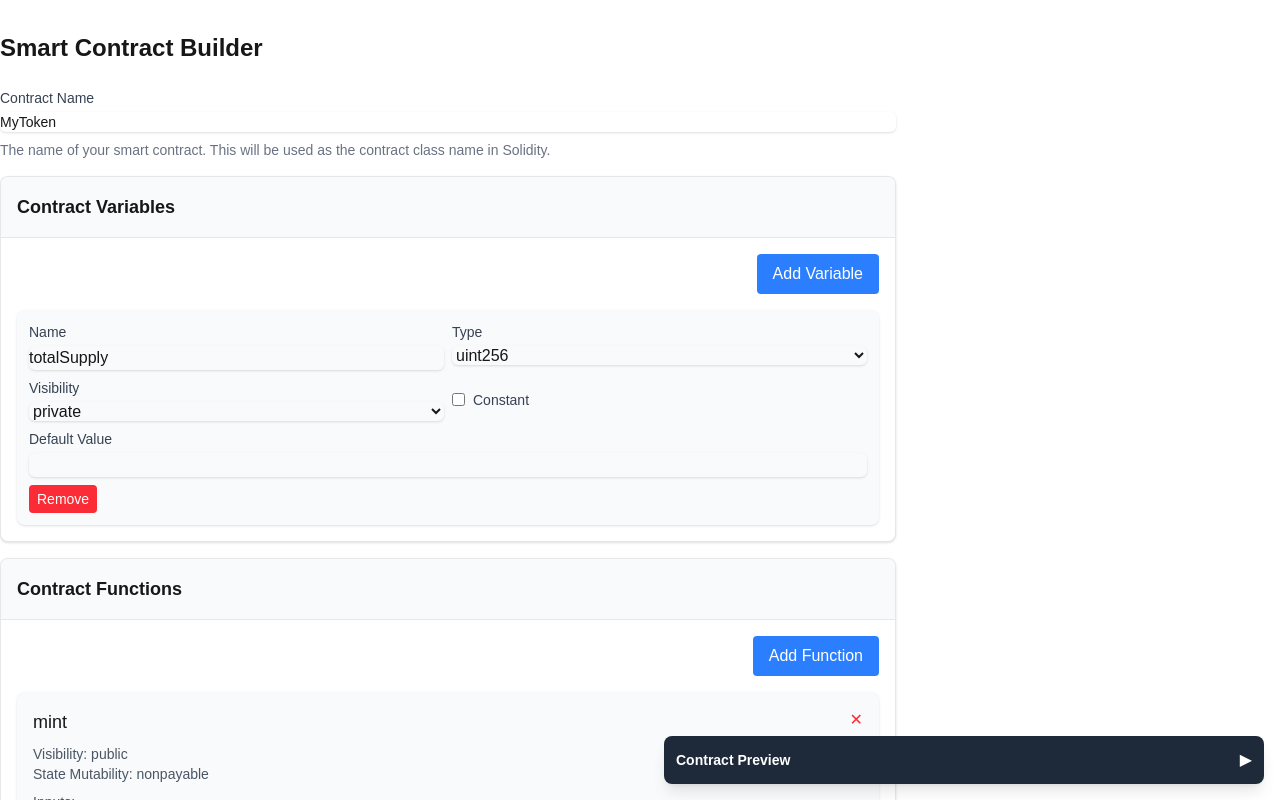
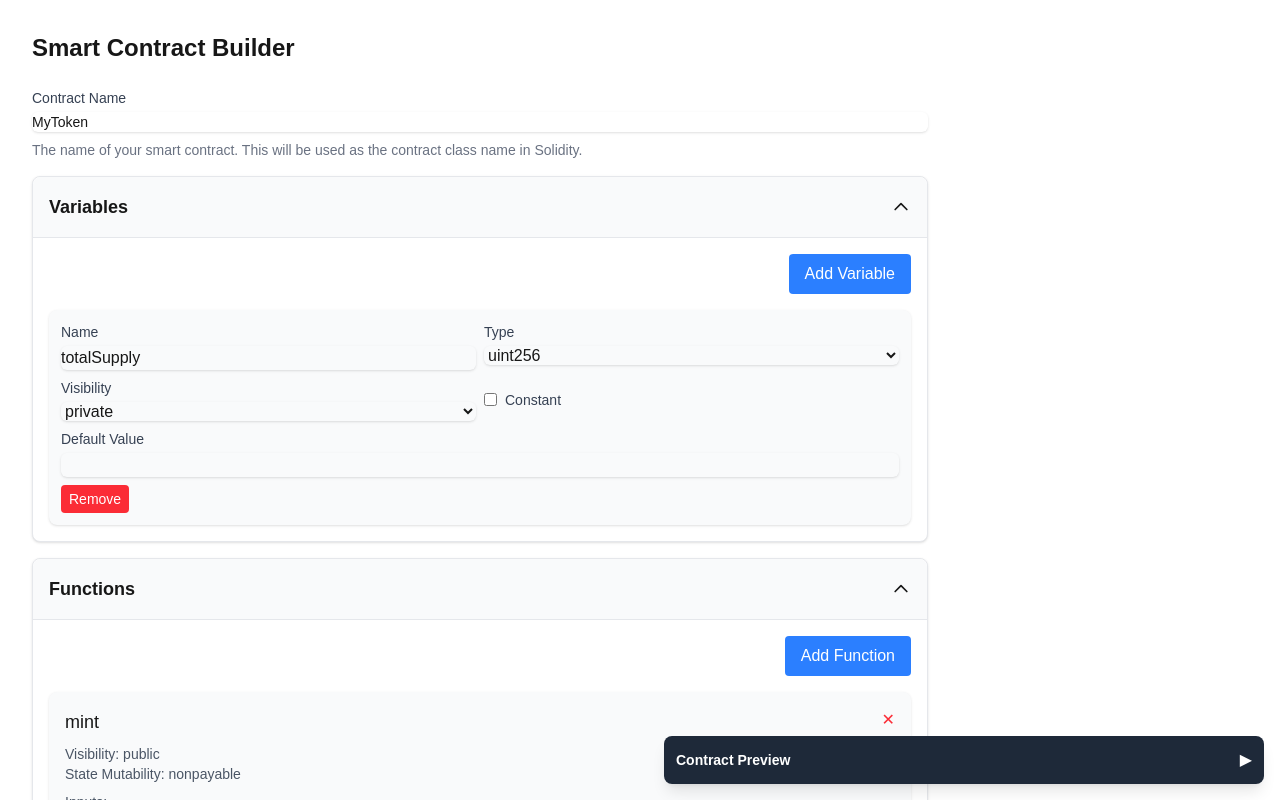
Before and after one commit to CalebHite/web3-education, a Next.js app: page /contract-builder in a window 1280 px wide. Shown: the top 800 px of the page. Built offline with nearby package versions, Linux system fonts and the light colour scheme.

Commit message:
change vars and params display

```diff
--- a/app/contract-builder/page.tsx
+++ b/app/contract-builder/page.tsx
@@ -38,6 +38,13 @@ export default function ContractBuilder() {
       ]
     }],
     inherits: ['ERC20'],
+  });
+
+  // Add state for section visibility
+  const [visibleSections, setVisibleSections] = useState<Record<SectionType, boolean>>({
+    variable: true,
+    function: true,
+    event: true,
   });
 
   // Add new states for deployment
@@ -81,7 +88,7 @@ export default function ContractBuilder() {
   const sectionsList: Section[] = [
     {
       id: 'variable',
-      title: 'Contract Variables',
+      title: 'Variables',
       component: (
         <VariablesSection
           variables={contractData.variables}
@@ -97,7 +104,7 @@ export default function ContractBuilder() {
     },
     {
       id: 'function',
-      title: 'Contract Functions',
+      title: 'Functions',
       component: (
         <FunctionsSection
           functions={contractData.functions}
@@ -110,7 +117,7 @@ export default function ContractBuilder() {
     },
     {
       id: 'event',
-      title: 'Contract Events',
+      title: 'Events',
       component: (
         <EventsSection
           events={contractData.events}
@@ -238,8 +245,15 @@ export default function ContractBuilder() {
     }
   };
 
+  const toggleSection = (sectionId: SectionType) => {
+    setVisibleSections(prev => ({
+      ...prev,
+      [sectionId]: !prev[sectionId]
+    }));
+  };
+
   return (
-    <div className="container mx-auto py-8">
+    <div className="container mx-auto p-8">
       <h1 className="text-2xl font-bold mb-6">Smart Contract Builder</h1>
 
       <div className="max-w-4xl">
@@ -256,10 +270,26 @@ export default function ContractBuilder() {
                   key={section.id}
                   className="bg-white rounded-lg shadow-sm border border-gray-200"
                 >
-                  <div className="p-4 border-b border-gray-200 bg-gray-50 rounded-t-lg">
+                  <div
+                    className="p-4 border-b border-gray-200 bg-gray-50 rounded-t-lg cursor-pointer flex justify-between items-center"
+                    onClick={() => toggleSection(section.id)}
+                  >
                     <h2 className="text-lg font-semibold">{section.title}</h2>
+                    <svg
+                      className={`w-5 h-5 transform transition-transform ${visibleSections[section.id] ? 'rotate-180' : ''}`}
+                      fill="none"
+                      stroke="currentColor"
+                      viewBox="0 0 24 24"
+                    >
+                      <path
+                        strokeLinecap="round"
+                        strokeLinejoin="round"
+                        strokeWidth={2}
+                        d="M19 9l-7 7-7-7"
+                      />
+                    </svg>
                   </div>
-                  <div className="p-4">
+                  <div className={`p-4 ${visibleSections[section.id] ? 'block' : 'hidden'}`}>
                     {section.component}
                   </div>
                 </div>
@@ -282,7 +312,7 @@ export default function ContractBuilder() {
               <h2 className="text-xl font-bold">Deploy Contract: {contractData.name}</h2>
               <button
                 onClick={() => setShowDeployment(false)}
-                className="text-gray-600 hover:text-gray-800"
+                className="text-gray-600 hover:text-gray-800 cursor-pointer"
               >
                 ← Back to Editor
               </button>
--- a/components/contract-builder/ContractPreview.tsx
+++ b/components/contract-builder/ContractPreview.tsx
@@ -116,7 +116,7 @@ pragma solidity ^0.8.20;
           onClick={() => setIsExpanded(!isExpanded)}
         >
           <h2 className="text-sm font-semibold">Contract Preview</h2>
-          <button className="text-white hover:text-gray-200">
+          <button className="text-white hover:text-gray-200 cursor-pointer">
             {isExpanded ? '▼' : '▶'}
           </button>
         </div>
--- a/components/contract-builder/EventsSection.tsx
+++ b/components/contract-builder/EventsSection.tsx
@@ -60,7 +60,7 @@ export default function EventsSection({ events, onUpdate }: EventsSectionProps)
       <div className="flex justify-end">
         <button
           onClick={addEvent}
-          className="bg-blue-500 text-white px-4 py-2 rounded hover:bg-blue-600"
+          className="bg-blue-500 text-white px-4 py-2 rounded hover:bg-blue-600 cursor-pointer"
         >
           Add Event
         </button>
@@ -79,7 +79,7 @@ export default function EventsSection({ events, onUpdate }: EventsSectionProps)
             </div>
             <button
               onClick={() => removeEvent(eventIndex)}
-              className="ml-4 text-red-500 hover:text-red-700"
+              className="ml-4 text-red-500 hover:text-red-700 cursor-pointer"
             >
               ✕
             </button>
@@ -90,7 +90,7 @@ export default function EventsSection({ events, onUpdate }: EventsSectionProps)
               <h4 className="text-sm font-medium text-gray-700">Parameters</h4>
               <button
                 onClick={() => addParameter(eventIndex)}
-                className="text-sm bg-green-500 text-white px-2 py-1 rounded hover:bg-green-600"
+                className="text-sm bg-green-500 text-white px-2 py-1 rounded hover:bg-green-600 cursor-pointer"
               >
                 Add Parameter
               </button>
@@ -137,7 +137,7 @@ export default function EventsSection({ events, onUpdate }: EventsSectionProps)
                 </div>
                 <button
                   onClick={() => removeParameter(eventIndex, paramIndex)}
-                  className="mt-2 text-sm text-red-500 hover:text-red-700"
+                  className="mt-2 text-sm text-red-500 hover:text-red-700 cursor-pointer"
                 >
                   Remove Parameter
                 </button>
--- a/components/contract-builder/FunctionsSection.tsx
+++ b/components/contract-builder/FunctionsSection.tsx
@@ -113,7 +113,7 @@ export default function FunctionsSection({ functions, variables, onUpdate }: Fun
       <div className="flex justify-end">
         <button
           onClick={() => setShowAddFunction(true)}
-          className="bg-blue-500 text-white px-4 py-2 rounded hover:bg-blue-600"
+          className="bg-blue-500 text-white px-4 py-2 rounded hover:bg-blue-600 cursor-pointer"
         >
           Add Function
         </button>
@@ -200,14 +200,14 @@ export default function FunctionsSection({ functions, variables, onUpdate }: Fun
                   setSelectedTemplate('');
                   setSelectedVariables({});
                 }}
-                className="bg-gray-500 text-white px-4 py-2 rounded hover:bg-gray-600"
+                className="bg-gray-500 text-white px-4 py-2 rounded hover:bg-gray-600 cursor-pointer"
               >
                 Cancel
               </button>
               <button
                 onClick={addFunction}
                 disabled={!selectedTemplate}
-                className="bg-blue-500 text-white px-4 py-2 rounded hover:bg-blue-600 disabled:opacity-50 disabled:cursor-not-allowed"
+                className="bg-blue-500 text-white px-4 py-2 rounded hover:bg-blue-600 disabled:opacity-50 disabled:cursor-not-allowed cursor-pointer"
               >
                 Add Function
               </button>
@@ -223,7 +223,7 @@ export default function FunctionsSection({ functions, variables, onUpdate }: Fun
               <h3 className="text-lg font-medium">{func.name}</h3>
               <button
                 onClick={() => removeFunction(index)}
-                className="text-red-500 hover:text-red-700"
+                className="text-red-500 hover:text-red-700 cursor-pointer"
               >
                 ✕
               </button>
--- a/components/contract-builder/VariablesSection.tsx
+++ b/components/contract-builder/VariablesSection.tsx
@@ -38,7 +38,7 @@ export default function VariablesSection({ variables, onUpdate, onAddFunction, o
       <div className="flex justify-end mb-4">
         <button
           onClick={addVariable}
-          className="bg-blue-500 text-white px-4 py-2 rounded hover:bg-blue-600"
+          className="bg-blue-500 text-white px-4 py-2 rounded hover:bg-blue-600 cursor-pointer"
         >
           Add Variable
         </button>
@@ -102,12 +102,12 @@ export default function VariablesSection({ variables, onUpdate, onAddFunction, o
                 type="text"
                 value={variable.defaultValue || ''}
                 onChange={(e) => updateVariable(index, 'defaultValue', e.target.value)}
-                className="mt-1 block w-full rounded-md border-gray-300 shadow-sm focus:border-blue-500 focus:ring-blue-500"
+                className="mt-1 block w-full rounded-md border-gray-300 w-1/2 shadow-sm focus:border-blue-500 focus:ring-blue-500"
               />
             </div>
             <button
               onClick={() => removeVariable(index)}
-              className="mt-2 bg-red-500 text-white px-2 py-1 rounded hover:bg-red-600 text-sm"
+              className="mt-2 bg-red-500 text-white px-2 py-1 rounded hover:bg-red-600 text-sm cursor-pointer"
             >
               Remove
             </button>
```
